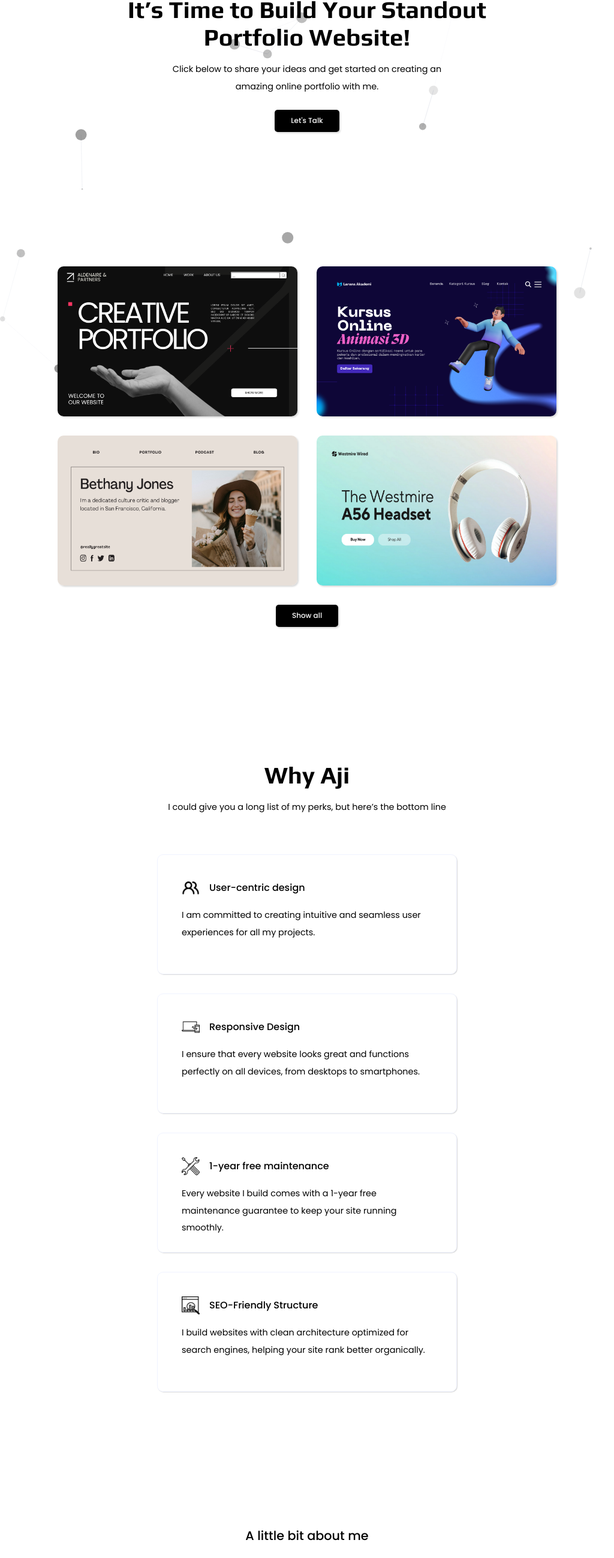
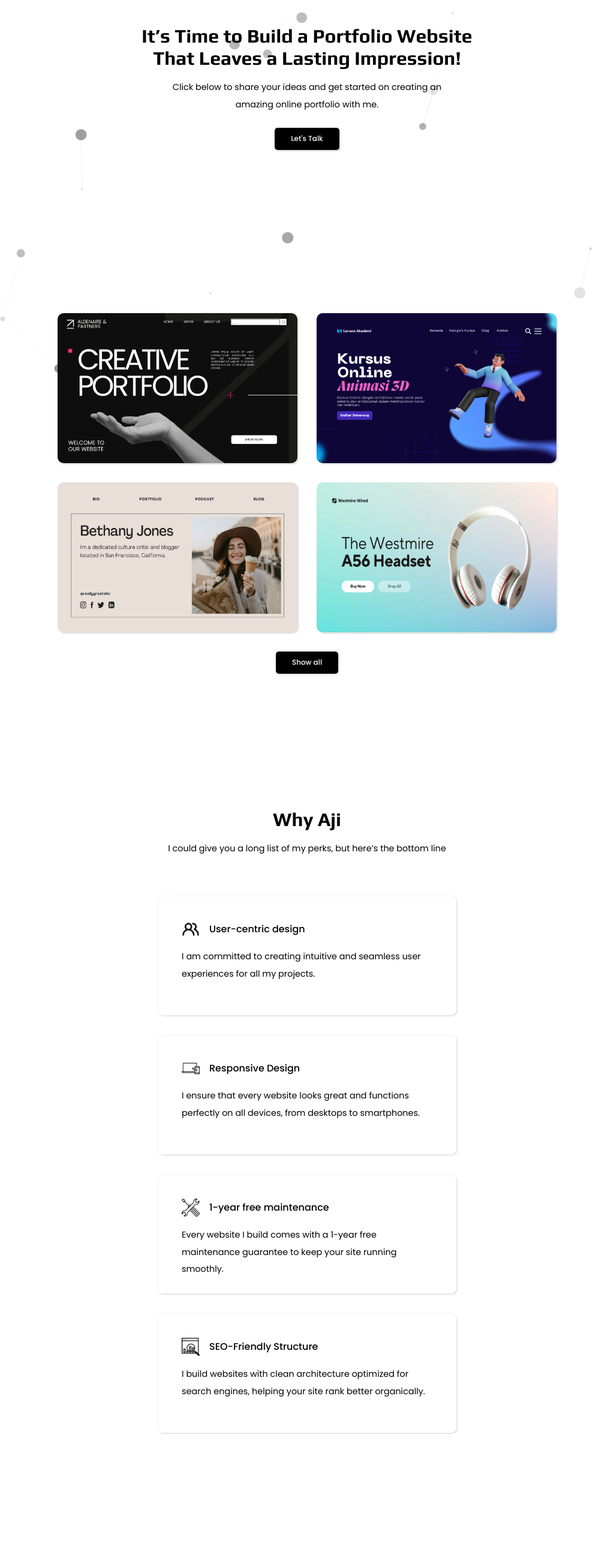
Before and after one commit to thisismeaji/portfolio, a Next.js app: page / in a window 1024 px wide. Shown: the part 179-2776 px from the top of the page at 60% size. Built offline with nearby package versions, Linux system fonts and the light colour scheme.

Commit message:
this enoug for today

```diff
--- a/src/app/globals.css
+++ b/src/app/globals.css
@@ -37,23 +37,23 @@ section{
 }
 
 h1{
-    font-size: 4em;
+    font-size: 3em;
     font-weight: 700;
     font-family: "Play", sans-serif;
 }
 
 h2{
-    font-size: 2em;
+    font-size: 1.5em;
     font-weight: 600;
 }
 
 h3{
-    font-size: 1.5em;
+    font-size: 1.2em;
     font-weight: 500;
 }
 
 h4{
-    font-size: 1.2em;
+    font-size: 1.1em;
     font-weight: 500;
 }
 
@@ -90,15 +90,15 @@ li{
     }
 
     h1{
-        font-size: 2.5em;
+        font-size: 2em;
     }
 
     h2{
-        font-size: 1.5em;
+        font-size: 1.4em;
     }
 
     h3{
-        font-size: 1.3em;
+        font-size: 1.2em;
         font-weight: 500;
     }
 
@@ -133,11 +133,11 @@ li{
     }
 
     h1{
-        font-size: 1.6em;
+        font-size: 1.7em;
     }
 
     h2{
-        font-size: 1.2em;
+        font-size: 1.1em;
     }
 
     h3{
--- a/src/components/section/hero/HeroSection.js
+++ b/src/components/section/hero/HeroSection.js
@@ -6,7 +6,7 @@ export default function HeroSection() {
   return (
     <section>
         <div className={Styles.hero}>
-          <h1>It’s Time to Build Your Standout Portfolio Website!</h1>
+          <h1>It’s Time to Build a Portfolio Website That Leaves a Lasting Impression!</h1>
           <p>Click below to share your ideas and get started on creating an amazing online portfolio with me.</p>
           <Button text="Let's Talk" link="/contact"/>
         </div>
--- a/src/components/section/hero/herosection.module.css
+++ b/src/components/section/hero/herosection.module.css
@@ -8,6 +8,7 @@
     text-align: center;
     position: relative;
     z-index: 10;
+    padding: 5rem;
 }
 
 
@@ -22,6 +23,10 @@
 }
 
 @media screen and (min-width:786px) and (max-width:1200px){
+
+    .hero{
+        padding: 3rem;
+    }
     .hero h1{
         max-width: 600px;
     }
@@ -32,6 +37,10 @@
 }
 
 @media screen and (max-width:786px){
+
+    .hero{
+        padding: 0;
+    }
     .hero h1{
         max-width: 450px;
     }
```
